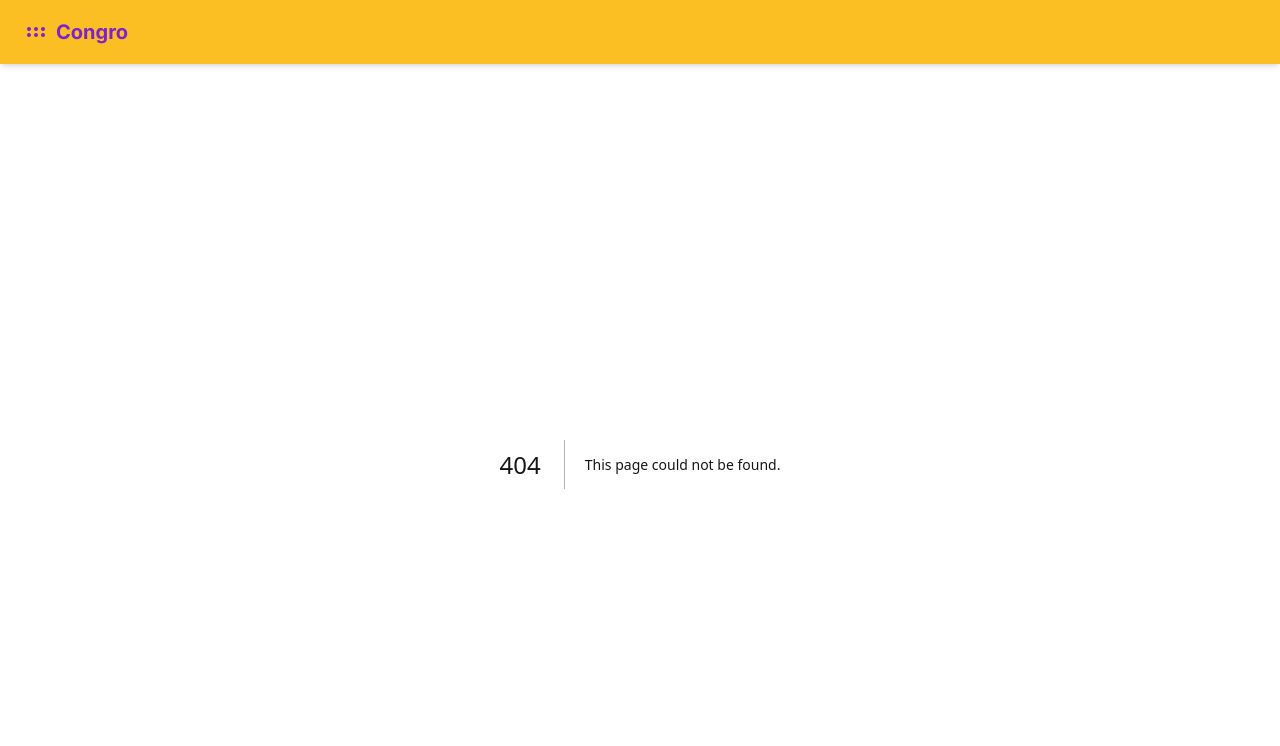
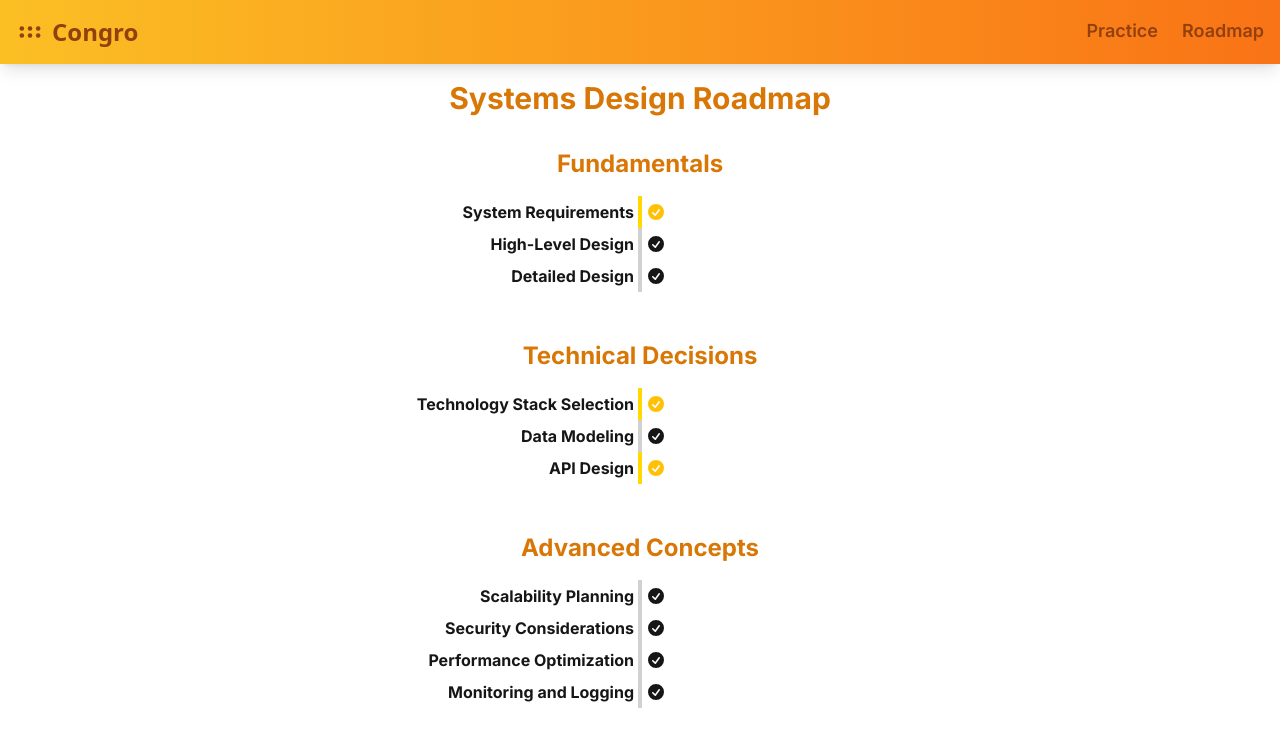
Before and after one commit to dosatos/congro-next-ui, a Next.js app: page /roadmap in a window 1280 px wide. Before the commit this address had no page. Shown: the top 746 px of the page. Built offline with nearby package versions, Linux system fonts and the light colour scheme.

Commit message:
improved navbar

```diff
--- a/app/(pages)/practices/[id]/page.tsx
+++ b/app/(pages)/practice/[id]/page.tsx
@@ -9,7 +9,7 @@ interface Props {
 }
 
 const PracticePage: NextPage<Props> = async ({ params }) => {
-    const filePath = path.join(process.cwd(), 'public', 'practices', `${params.id}.md`)
+    const filePath = path.join(process.cwd(), 'public', 'practice', `${params.id}.md`)
 
     try {
         const fileContent = await fs.readFile(filePath, 'utf8')
--- /dev/null
+++ b/app/(pages)/roadmap/page.tsx
@@ -0,0 +1,79 @@
+import Link from 'next/link';
+import React from 'react';
+
+const roadmapSections = [
+    {
+        title: "Fundamentals",
+        steps: [
+            { id: "intro-to-db", title: 'System Requirements', description: 'Define functional and non-functional requirements', completed: true },
+            { id: "intro-to-db", title: 'High-Level Design', description: 'Create a high-level architecture of the system', completed: false },
+            { id: "intro-to-db", title: 'Detailed Design', description: 'Develop detailed design documents for each component', completed: false },
+        ]
+    },
+    {
+        title: "Technical Decisions",
+        steps: [
+            { id: "intro-to-db", title: 'Technology Stack Selection', description: 'Choose appropriate technologies and frameworks', completed: true },
+            { id: "intro-to-db", title: 'Data Modeling', description: 'Design the data schema and relationships', completed: false },
+            { id: "intro-to-db", title: 'API Design', description: 'Define API endpoints and protocols', completed: true },
+        ]
+    },
+    {
+        title: "Advanced Concepts",
+        steps: [
+            { id: "intro-to-db", title: 'Scalability Planning', description: 'Plan for horizontal and vertical scaling', completed: false },
+            { id: "intro-to-db", title: 'Security Considerations', description: 'Implement security measures and best practices', completed: false },
+            { id: "intro-to-db", title: 'Performance Optimization', description: 'Identify and resolve performance bottlenecks', completed: false },
+            { id: "intro-to-db", title: 'Monitoring and Logging', description: 'Set up monitoring tools and logging mechanisms', completed: false },
+        ]
+    }
+];
+
+const TimelineStep = ({ step, isLast }) => {
+    const title = step.title
+    const completed = step.completed
+    return (
+        <li className="relative">
+            <hr className={completed ? "bg-primary rounded-none" : 'rounded-none'} />
+            <div className={`timeline-line ${isLast ? 'hidden' : ''}`} />
+            <div className={`timeline-start`}>
+                <Link href={`resources/${step.id}`}><h3 className="font-bold text-grey-800">{title}</h3></Link>
+            </div>
+            <div className={`timeline-middle timeline-end`}>
+                <svg xmlns="http://www.w3.org/2000/svg" viewBox="0 0 20 20" fill={completed ? "#FFC107" : "currentColor"} className="w-5 h-5">
+                    <path fillRule="evenodd" d="M10 18a8 8 0 100-16 8 8 0 000 16zm3.857-9.809a.75.75 0 00-1.214-.882l-3.483 4.79-1.88-1.88a.75.75 0 10-1.06 1.061l2.5 2.5a.75.75 0 001.137-.089l4-5.5z" clipRule="evenodd" />
+                </svg>
+            </div>
+            <div className={`timeline-end md:hidden`}></div>
+            <hr className={completed ? "bg-primary rounded-none" : 'rounded-none'} />
+        </li>
+    )
+};
+
+const TimelineSection = ({ title, steps }) => (
+    <div className="mb-12">
+        <h2 className="text-2xl font-bold mb-4 text-center text-amber-600">{title}</h2>
+        <ul className="timeline timeline-vertical">
+            {steps.map((step, index) => (
+                <TimelineStep
+                    key={index}
+                    step={step}
+                    isLast={index === steps.length - 1}
+                />
+            ))}
+        </ul>
+    </div>
+);
+
+const SystemsDesignRoadmap = () => {
+    return (
+        <div className="container mx-auto p-4">
+            <h1 className="text-3xl font-bold mb-8 text-amber-600 text-center">Systems Design Roadmap</h1>
+            {roadmapSections.map((section, index) => (
+                <TimelineSection key={index} title={section.title} steps={section.steps} />
+            ))}
+        </div>
+    );
+};
+
+export default SystemsDesignRoadmap;
--- a/app/components/MarkdownContent.tsx
+++ b/app/components/MarkdownContent.tsx
@@ -10,9 +10,9 @@ const MarkdownContent: React.FC<MarkdownContentProps> = ({ content }) => {
             <article className="bg-white shadow-md rounded-lg overflow-hidden border-t-4 border-t-amber-400">
                 <div className="px-6 py-8">
                     <div className="prose max-w-none
-                    prose-h1:text-purple-800
-                    prose-headings:text-purple-600
-                    prose-h3:text-purple-800
+                    prose-h1:text-amber-700
+                    prose-headings:text-amber-600
+                    prose-h3:text-amber-700
                     prose-p:text-gray-800
                     prose-a:text-purple-700 prose-a:no-underline hover:prose-a:text-purple-900 hover:prose-a:underline
                     prose-strong:text-amber-700
--- a/app/components/navigation/Header.tsx
+++ b/app/components/navigation/Header.tsx
@@ -1,21 +1,20 @@
 'use client';
 import React, { useState, useEffect } from 'react';
 import Link from 'next/link';
-import { GripHorizontal, Menu } from 'lucide-react';
+import { GripHorizontal, Menu, X } from 'lucide-react';
 
 const Header = () => {
     const [isVisible, setIsVisible] = useState(true);
     const [lastScrollY, setLastScrollY] = useState(0);
+    const [isMenuOpen, setIsMenuOpen] = useState(false);
 
     const controlNavbar = () => {
         if (typeof window !== 'undefined') {
-            if (window.scrollY > lastScrollY) { // if scroll down hide the navbar
+            if (window.scrollY > lastScrollY) {
                 setIsVisible(false);
-            } else { // if scroll up show the navbar
+            } else {
                 setIsVisible(true);
             }
-
-            // remember current page location to use in the next move
             setLastScrollY(window.scrollY);
         }
     };
@@ -23,25 +22,64 @@ const Header = () => {
     useEffect(() => {
         if (typeof window !== 'undefined') {
             window.addEventListener('scroll', controlNavbar);
-
-            // cleanup function
             return () => {
                 window.removeEventListener('scroll', controlNavbar);
             };
         }
     }, [lastScrollY]);
 
+    const toggleMenu = () => {
+        setIsMenuOpen(!isMenuOpen);
+    };
+
     return (
-        <header className={`fixed top-0 left-0 right-0 z-50 navbar bg-amber-400 text-gray-800 shadow-md transition-transform duration-300 ${isVisible ? 'translate-y-0' : '-translate-y-full'}`}>
+        <header className={`fixed top-0 left-0 right-0 z-50 bg-gradient-to-r from-amber-400 to-orange-500 text-gray-800 shadow-lg transition-all duration-300 ${isVisible ? 'translate-y-0' : '-translate-y-full'}`}>
             <div className="container mx-auto px-4">
-                <div className="flex-1">
-                    <Link href="/" className="flex items-center text-purple-700 hover:text-purple-900 transition-colors duration-200">
-                        <GripHorizontal className="w-6 h-6 mr-2" />
-                        <span className="text-xl font-bold text-purple-700 hover:text-purple-900">Congro</span>
+                <div className="flex items-center justify-between py-4">
+                    <Link href="/" className="flex items-center text-amber-800 hover:text-amber-900 transition-colors duration-200 group">
+                        <GripHorizontal className="w-7 h-7 mr-2 group-hover:rotate-180 transition-transform duration-300" />
+                        <span className="text-2xl font-bold font-sans">Congro</span>
                     </Link>
+                    <nav className="hidden md:flex space-x-6
+                    text-amber-800
+                    hover:text-amber-900
+                    transition-colors
+                    duration-200
+                    font-semibold
+                    text-lg">
+                        <Link href="/" className="border-b-2 border-transparent hover:border-amber-800">
+                            Practice
+                        </Link>
+                        <Link href="/roadmap" className="border-b-2 border-transparent hover:border-amber-800">
+                            Roadmap
+                        </Link>
+                        {/* Add more navigation items here */}
+                    </nav>
+                    <button
+                        className="md:hidden bg-amber-800 text-white p-2 rounded-full hover:bg-amber-900 transition-colors duration-200"
+                        onClick={toggleMenu}
+                    >
+                        {isMenuOpen ? <X className="w-6 h-6" /> : <Menu className="w-6 h-6" />}
+                    </button>
                 </div>
-            </div>
-        </header>
+            </div >
+            {/* Mobile menu */}
+            {
+                isMenuOpen && (
+                    <div className="md:hidden bg-gradient-to-r from-amber-400 to-orange-500 shadow-inner">
+                        <nav className="px-4 pt-2 pb-4 space-y-2">
+                            <Link href="/" className="block text-amber-800 hover:text-amber-900 transition-colors duration-200 font-semibold text-lg py-2">
+                                Practice
+                            </Link>
+                            <Link href="/resources" className="block text-amber-800 hover:text-amber-900 transition-colors duration-200 font-semibold text-lg py-2">
+                                Resources
+                            </Link>
+                            {/* Add more navigation items here */}
+                        </nav>
+                    </div>
+                )
+            }
+        </header >
     );
 };
 
--- a/app/page.tsx
+++ b/app/page.tsx
@@ -38,7 +38,7 @@ export default function Home() {
                   <tr key={question.id} className="hover:bg-amber-100 border-b border-amber-200">
                     <th className="text-gray-600 hidden md:table-cell">{index + 1}</th>
                     <td className="font-medium">
-                      <Link href={`/practices/${question.id}`} className="flex items-center text-amber-700 hover:text-amber-900">
+                      <Link href={`/practice/${question.id}`} className="flex items-center text-amber-700 hover:text-amber-900">
                         <BookOpen className="w-5 h-5 mr-2" />
                         <span>{question.title}</span>
                       </Link>
```
Also changed, not shown: public/practice/30552c76862ac6d733c8de79296757b8.md (renamed from public/practices/30552c76862ac6d733c8de79296757b8.md).
